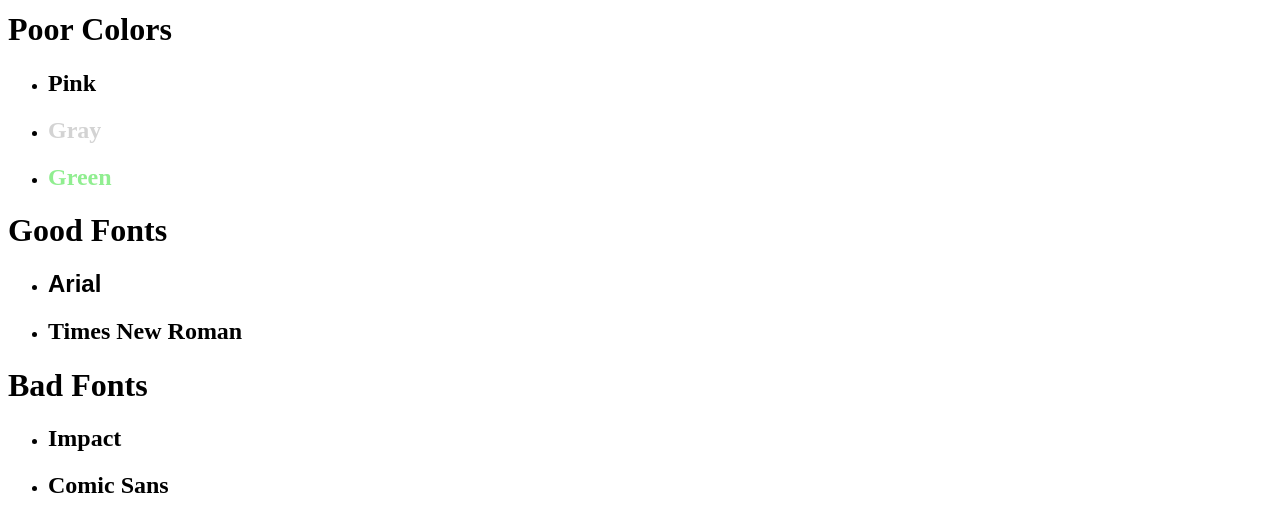
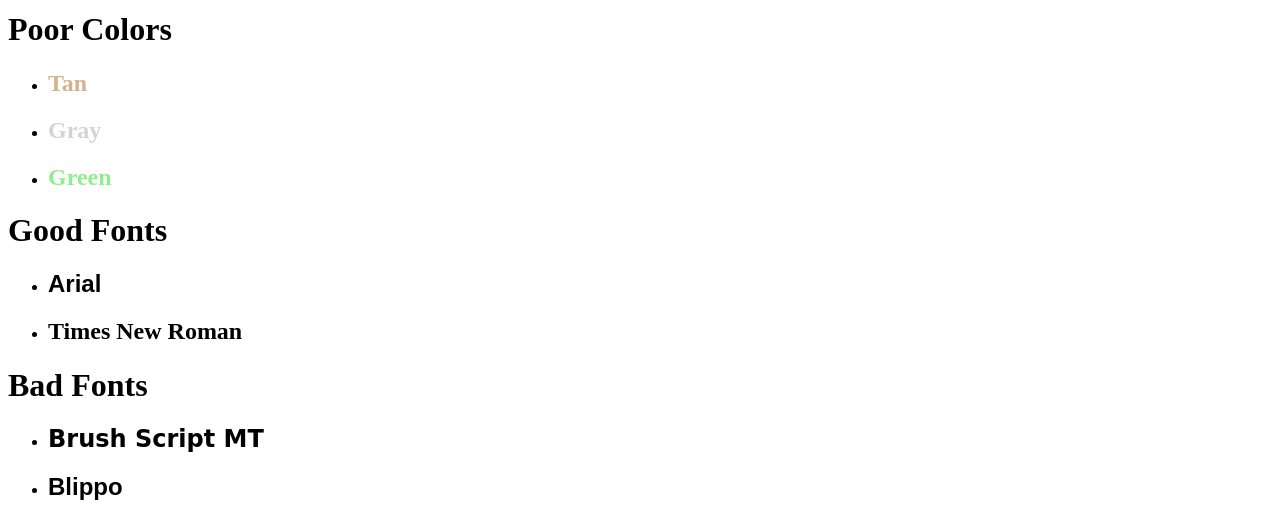
Before and after one commit to Harmonkj/cssaccessibility, a plain HTML site: page index.html in a window 1280 px wide. Shown: the part 898-1419 px from the top of the page. Drawn offline with Linux system fonts and the light colour scheme.

Commit message:
Update index.html

```diff
--- a/index.html
+++ b/index.html
@@ -17,17 +17,17 @@
 
 <h1>Poor Colors</h1>
 <ul>
-  <li><h2 class='pink'>Pink</h2></li>
+  <li><h2 class='tan'>Tan</h2></li>
   <li><h2 class='lightgray'>Gray</h2></li>
   <li><h2 class='lightgreen'>Green</h2></li>
 </ul>
 <h1>Good Fonts</h1>
 <ul>
   <li><h2 class ="arial">Arial</h2></li>
-  <li><h2 class='timesnewroman'>Times New Roman</h2></li>
+  <li><h2 class='times'>Times New Roman</h2></li>
 </ul>
 <h1>Bad Fonts</h1>
 <ul>
-  <li><h2 class='impact'>Impact</h2></li>
-  <li><h2 class='comic'>Comic Sans</h2</li>
+  <li><h2 class='lucida'>Brush Script MT</h2></li>
+  <li><h2 class='blippo'>Blippo</h2</li>
 </ul>
```
